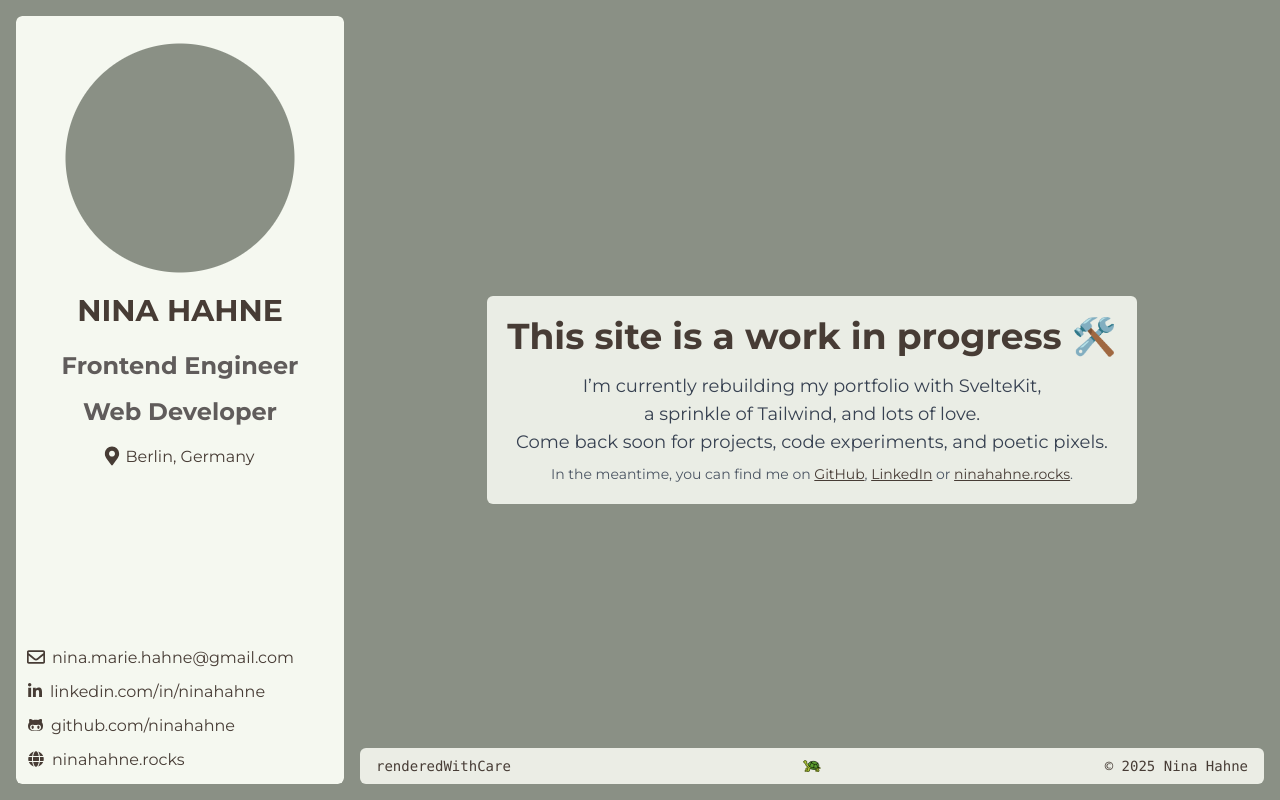
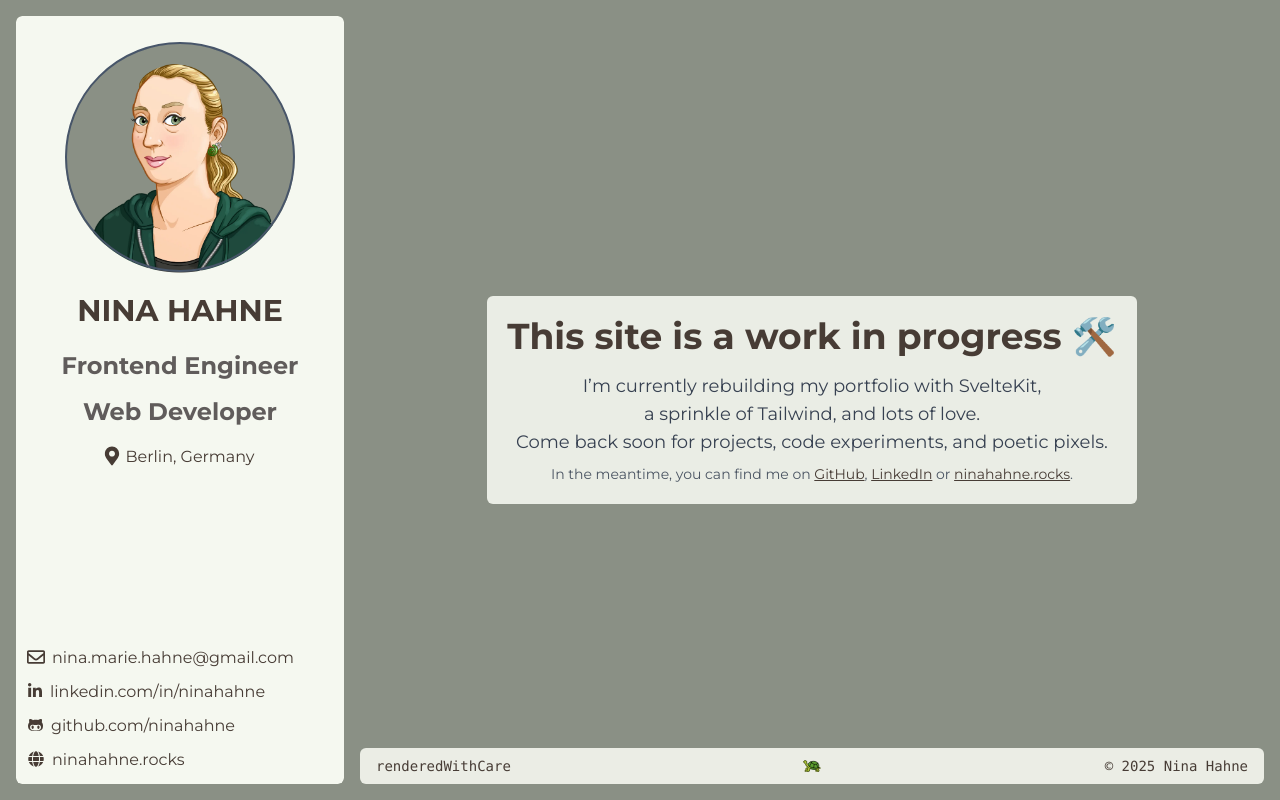
Before and after one commit to NinaHahne/ninahahne-portfolio-sveltekit, a SvelteKit app: page / in a window 1280 px wide. Built offline with nearby package versions, Linux system fonts and the light colour scheme.

Commit message:
add HeroImage (portrait) and WindowFrame components 👩🖼️

```diff
--- /dev/null
+++ b/src/lib/components/HeroImage.svelte
@@ -0,0 +1,6 @@
+<img
+  class="profile-pic absolute left-1/2 top-16 h-auto w-[200px] -translate-x-1/2 object-cover object-top
+         md:fixed md:left-[86px] md:translate-x-0"
+  src="/images/Nina_pur.webp"
+  alt="Portrait of Nina Hahne"
+/>
--- /dev/null
+++ b/src/lib/components/WindowFrame.svelte
@@ -0,0 +1,3 @@
+<div
+  class="window-frame absolute left-1/2 top-[42px] z-10 h-[230px] w-[230px] -translate-x-1/2 rounded-full border-2 border-slate-600 md:fixed md:left-[65px] md:translate-x-0"
+></div>
--- a/src/routes/+layout.svelte
+++ b/src/routes/+layout.svelte
@@ -2,6 +2,8 @@
 <script lang="ts">
   import '../styles/app.css';
   import SidebarLeft from '$lib/components/layout/SidebarLeft.svelte';
+  import HeroImage from '$lib/components/HeroImage.svelte';
+  import WindowFrame from '$lib/components/WindowFrame.svelte';
 
   let { children } = $props();
 </script>
@@ -18,7 +20,9 @@
 </header> -->
 
 <main class="relative md:ml-[360px]">
+  <HeroImage />
   <SidebarLeft />
+  <WindowFrame />
   {@render children()}
 </main>
 
```
Also changed, not shown: static/images/Nina_pur.webp (added).
